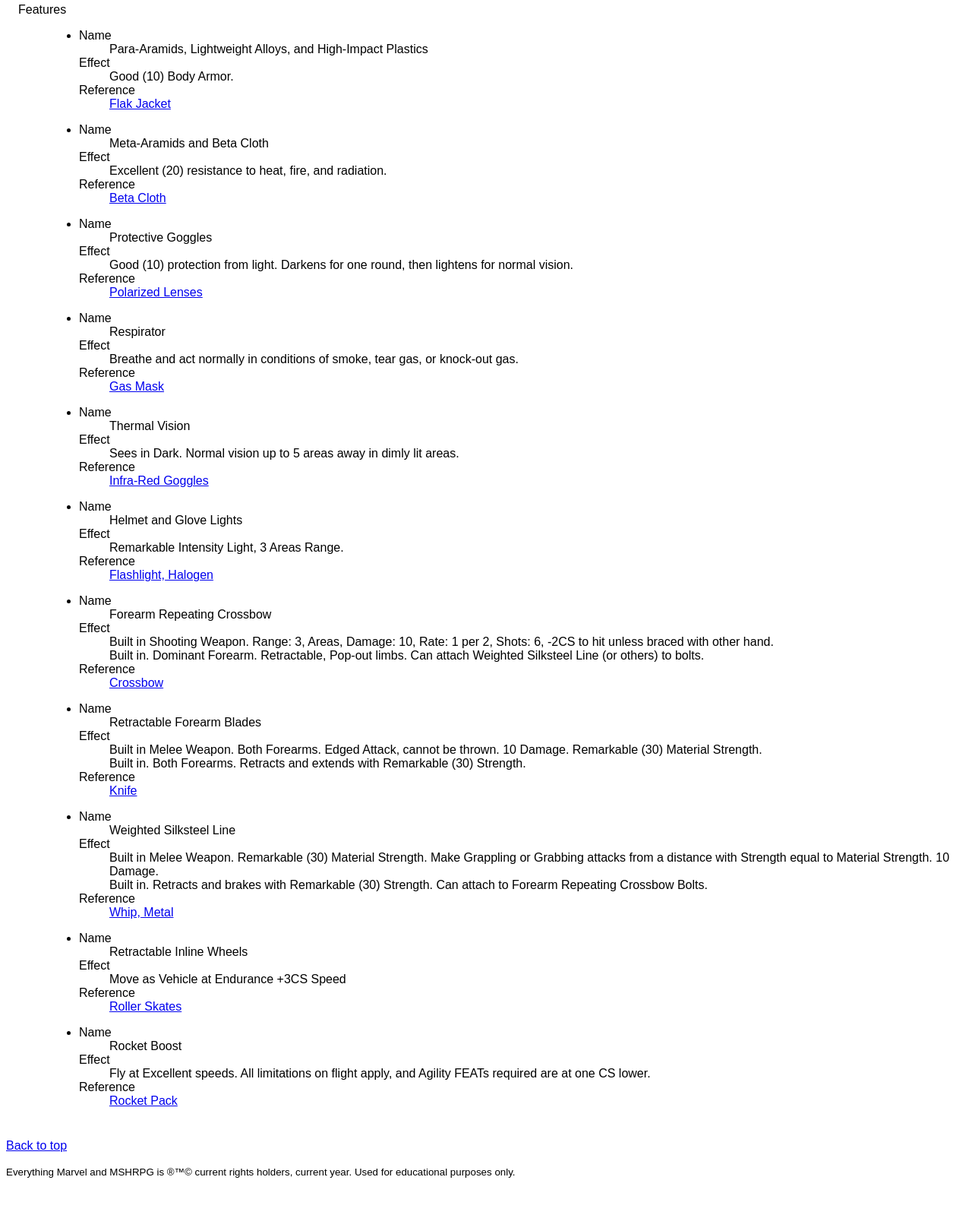
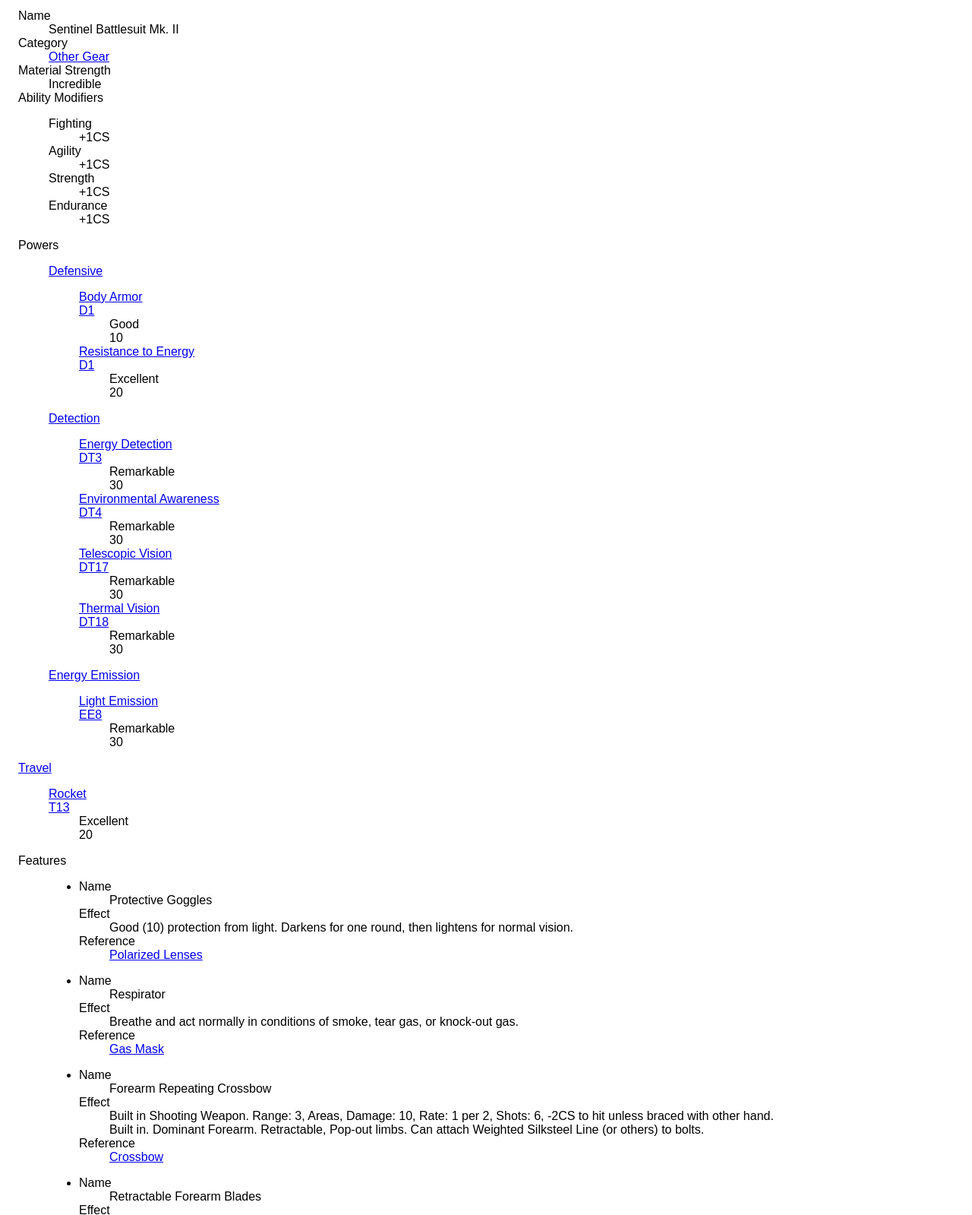
Before and after one commit to FASERIP/campaign, a plain HTML site: page equipment/sentinel_battlesuit_mk_ii.html in a window 1280 px wide. Shown: the part 623-2222 px from the top of the page at 76% size. Before the commit the page ends 2190 px from the top, so only its background shows below. Drawn offline with Linux system fonts and the light colour scheme.

Commit message:
fixes again

```diff
--- a/equipment/sentinel_battlesuit_mk_ii.html
+++ b/equipment/sentinel_battlesuit_mk_ii.html
@@ -4,7 +4,7 @@
 <head>
     <meta charset="UTF-8">
     <meta name="viewport" content="width=device-width, initial-scale=1.0">
-    <title>TSR Marvel Super Heroes RPG Advanced – Sentinel Battlesuit Mk. I</title>
+    <title>Marvel Universe Manhattan, 1986 – Sentinel Battlesuit Mk. II</title>
     <style>
         body {
             font-family: sans-serif;
@@ -33,8 +33,9 @@
 
 <body>
     <header>
-        <h1 id="top">TSR Marvel Super Heroes RPG Advanced — Sentinel Battlesuit Mk. I</h1>
+        <h1 id="top">Marvel Universe Manhattan, 1986 – Sentinel Battlesuit Mk. II</h1>
         <nav>
+            <h2>Navigation</h2>
             <ul>
                 <li>
                     <a href="/campaign/index.html">Campaign Information</a>
@@ -63,20 +64,20 @@
                     <a href="/campaign/equipment/index.html">Custom Equipment</a>
                     <ul>
                         <li>
-                            <a href="/campaign/equipment/guardian_blaster_mk_i.html">Guardian Blaster
-                                Mk. I</a>
+                            <a href="/campaign/equipment/guardian_blaster_mk_i.html">Guardian Blaster Mk. I</a>
                         </li>
                         <li>
-                            <a href="/campaign/equipment/sentinel_battlesuit_mk_i.html">Sentinel
-                                Battlesuit Mk.
-                                I</a>
+                            <p>Sentinel Battlesuit</p>
+                            <ul>
+                                <li><a href="/campaign/equipment/sentinel_battlesuit_mk_i.html">Mk. I</a></li>
+                                <li><a href="/campaign/equipment/sentinel_battlesuit_mk_i.html">Mk. II</a></li>
+                            </ul>
                         </li>
                         <li>
                             <a href="/campaign/equipment/pathfinder_mk_i.html">Pathfinder Mk. I</a>
                         </li>
                         <li>
-                            <a href="/campaign/equipment/defender_staff_mk_i.html">Defender Staff Mk.
-                                I</a>
+                            <a href="/campaign/equipment/defender_staff_mk_i.html">Defender Staff Mk. I</a>
                         </li>
                     </ul>
                 </li>
@@ -84,8 +85,7 @@
                     <a href="/campaign/organizations/index.html">Organizations</a>
                     <ul>
                         <li>
-                            <a href="/campaign/organizations/steel_sentinels_incorporated.html">Steel
-                                Sentinels,
+                            <a href="/campaign/organizations/steel_sentinels_incorporated.html">Steel Sentinels,
                                 Incorporated</a>
                         </li>
                     </ul>
@@ -98,8 +98,7 @@
                             <a href="/campaign/locations/greymount_manor.html">Greymount Manor</a>
                         </li>
                         <li>
-                            <a href="/campaign/locations/steel_sentinels_headquarters.html">Steel
-                                Sentinel
+                            <a href="/campaign/locations/steel_sentinels_headquarters.html">Steel Sentinel
                                 Headquarters</a>
                         </li>
                     </ul>
@@ -108,38 +107,93 @@
         </nav>
     </header>
     <main>
-        <h2>Sentinel Battlesuit Mk. I</h2>
+        <h2>Sentinel Battlesuit Mk. II</h2>
         <p>A description.</p>
         <dl>
             <dt>Name</dt>
-            <dd>Sentinel Battlesuit Mk. I</dd>
+            <dd>Sentinel Battlesuit Mk. II</dd>
             <dt>Category</dt>
             <dd><a href="/system/equipment.html#salaries_sundries_and_other_equipment">Other Gear</a></dd>
             <dt>Material Strength</dt>
-            <dd>Remarkable</dd>
+            <dd>Incredible</dd>
+            <dt>Ability Modifiers</dt>
+            <dd>
+                <dl>
+                    <dt>Fighting</dt>
+                    <dd>+1CS</dd>
+                    <dt>Agility</dt>
+                    <dd>+1CS</dd>
+                    <dt>Strength</dt>
+                    <dd>+1CS</dd>
+                    <dt>Endurance</dt>
+                    <dd>+1CS</dd>
+                </dl>
+            </dd>
+            <dt>Powers</dt>
+            <dd>
+                <dl>
+                    <dt id="defensive"><a href="/system/powers.html#defensive">Defensive</a></dt>
+                    <dd>
+                        <dl>
+                            <dt id="body_armor"><a href="/system/powers.html#body_armor">Body Armor</a></dt>
+                            <dt id="d1"><a href="/system/powers.html#d1">D1</a></dt>
+                            <dd>Good</dd>
+                            <dd>10</dd>
+                            <dt id="resistance_to_energy"><a href="/system/powers.html#resistance_to_energy">Resistance to Energy</a></dt>
+                            <dt id="d1"><a href="/system/powers.html#d1">D1</a></dt>
+                            <dd>Excellent</dd>
+                            <dd>20</dd>
+                        </dl>
+                    </dd>
+                    <dt id="detection"><a href="/system/powers.html#detection">Detection</a></dt>
+                    <dd>
+                        <dl>
+                            <dt id="energy_detection"><a href="/system/powers.html#energy_detection">Energy Detection</a></dt>
+                            <dt id="dt3"><a href="/system/powers.html#dt3">DT3</a></dt>
+                            <dd>Remarkable</dd>
+                            <dd>30</dd>
+                            <dt id="environmental_awareness">
+                                <a href="/system/powers.html#environmental_awareness">Environmental Awareness</a>
+                            </dt>
+                            <dt id="dt4"><a href="/system/powers.html#dt4">DT4</a></dt>
+                            <dd>Remarkable</dd>
+                            <dd>30</dd>
+                            <dt id="telescopic_vision"><a href="/system/powers.html#telescopic_vision">Telescopic Vision</a></dt>
+                            <dt id="dt17"><a href="/system/powers.html#dt17">DT17</a></dt>
+                            <dd>Remarkable</dd>
+                            <dd>30</dd>
+                            <dt id="thermal_vision">
+                                <a href="/system/powers.html#thermal_vision">Thermal Vision</a>
+                            </dt>
+                            <dt id="dt18"><a href="/system/powers.html#dt18">DT18</a></dt>
+                            <dd>Remarkable</dd>
+                            <dd>30</dd>
+                        </dl>
+                    </dd>
+                    <dt id="energy_emission"><a href="/system/powers.html#energy_emission">Energy Emission</a></dt>
+                    <dd>
+                        <dl>
+                            <dt id="light_emission"><a href="/system/powers.html#light_emission">Light Emission</a></dt>
+                            <dt id="ee8"><a href="/system/powers.html#ee8">EE8</a></dt>
+                            <dd>Remarkable</dd>
+                            <dd>30</dd>
+                        </dl>
+                    </dd>
+                    </dd>
+                    <dt id="travel"><a href="/system/powers.html#travel">Travel</a></dt>
+                    <dd>
+                        <dl>
+                            <dt id="rocket"><a href="/system/powers.html#rocket">Rocket</a></dt>
+                            <dt id="t13"><a href="/system/powers.html#t13">T13</a></dt>
+                            <dd>Excellent</dd>
+                            <dd>20</dd>
+                        </dl>
+                    </dd>
+                </dl>
+            </dd>
             <dt>Features</dt>
             <dd>
                 <ul>
-                    <li>
-                        <dl>
-                            <dt>Name</dt>
-                            <dd>Para-Aramids, Lightweight Alloys, and High-Impact Plastics</dd>
-                            <dt>Effect</dt>
-                            <dd>Good (10) Body Armor.</dd>
-                            <dt>Reference</dt>
-                            <dd><a href="/system/equipment.html#flak_jacket">Flak Jacket</a></dd>
-                        </dl>
-                    </li>
-                    <li>
-                        <dl>
-                            <dt>Name</dt>
-                            <dd>Meta-Aramids and Beta Cloth</dd>
-                            <dt>Effect</dt>
-                            <dd>Excellent (20) resistance to heat, fire, and radiation.</dd>
-                            <dt>Reference</dt>
-                            <dd><a href="/system/equipment.html#beta_cloth">Beta Cloth</a></dd>
-                        </dl>
-                    </li>
                     <li>
                         <dl>
                             <dt>Name</dt>
@@ -164,30 +218,12 @@
                     <li>
                         <dl>
                             <dt>Name</dt>
-                            <dd>Thermal Vision</dd>
-                            <dt>Effect</dt>
-                            <dd>Sees in Dark. Normal vision up to 5 areas away in dimly lit areas.</dd>
-                            <dt>Reference</dt>
-                            <dd><a href="/system/equipment.html#infra-red_goggles">Infra-Red Goggles</a></dd>
-                        </dl>
-                    </li>
-                    <li>
-                        <dl>
-                            <dt>Name</dt>
-                            <dd>Helmet and Glove Lights</dd>
-                            <dt>Effect</dt>
-                            <dd>Remarkable Intensity Light, 3 Areas Range.</dd>
-                            <dt>Reference</dt>
-                            <dd><a href="/system/equipment.html#flashlight_halogen">Flashlight, Halogen</a></dd>
-                        </dl>
-                    </li>
-                    <li>
-                        <dl>
-                            <dt>Name</dt>
                             <dd>Forearm Repeating Crossbow</dd>
                             <dt>Effect</dt>
-                            <dd>Built in Shooting Weapon.  Range: 3, Areas, Damage: 10, Rate: 1 per 2, Shots: 6, -2CS to hit unless braced with other hand.</dd>
-                            <dd>Built in.  Dominant Forearm. Retractable, Pop-out limbs.  Can attach Weighted Silksteel Line (or others) to bolts.</dd>
+                            <dd>Built in Shooting Weapon. Range: 3, Areas, Damage: 10, Rate: 1 per 2, Shots: 6, -2CS to
+                                hit unless braced with other hand.</dd>
+                            <dd>Built in. Dominant Forearm. Retractable, Pop-out limbs. Can attach Weighted Silksteel
+                                Line (or others) to bolts.</dd>
                             <dt>Reference</dt>
                             <dd><a href="/system/equipment.html#crossbow">Crossbow</a></dd>
                         </dl>
@@ -197,8 +233,9 @@
                             <dt>Name</dt>
                             <dd>Retractable Forearm Blades</dd>
                             <dt>Effect</dt>
-                            <dd>Built in Melee Weapon.  Both Forearms.  Edged Attack, cannot be thrown. 10 Damage. Remarkable (30) Material Strength.</dd>
-                            <dd>Built in.  Both Forearms. Retracts and extends with Remarkable (30) Strength.</dd>
+                            <dd>Built in Melee Weapon. Both Forearms. Edged Attack, cannot be thrown. 10 Damage.
+                                Remarkable (30) Material Strength.</dd>
+                            <dd>Built in. Both Forearms. Retracts and extends with Remarkable (30) Strength.</dd>
                             <dt>Reference</dt>
                             <dd><a href="/system/equipment.html#knife">Knife</a></dd>
                         </dl>
@@ -208,8 +245,10 @@
                             <dt>Name</dt>
                             <dd>Weighted Silksteel Line</dd>
                             <dt>Effect</dt>
-                            <dd>Built in Melee Weapon.  Remarkable (30) Material Strength. Make Grappling or Grabbing attacks from a distance with Strength equal to Material Strength. 10 Damage.</dd>
-                            <dd>Built in.  Retracts and brakes with Remarkable (30) Strength. Can attach to Forearm Repeating Crossbow Bolts.</dd>
+                            <dd>Built in Melee Weapon. Remarkable (30) Material Strength. Make Grappling or Grabbing
+                                attacks from a distance with Strength equal to Material Strength. 10 Damage.</dd>
+                            <dd>Built in. Retracts and brakes with Remarkable (30) Strength. Can attach to Forearm
+                                Repeating Crossbow Bolts.</dd>
                             <dt>Reference</dt>
                             <dd><a href="/system/equipment.html#whip_metal">Whip, Metal</a></dd>
                         </dl>
@@ -224,18 +263,6 @@
                             <dd><a href="/system/equipment.html#roller_skates">Roller Skates</a></dd>
                         </dl>
                     </li>
-                    <li>
-                        <dl>
-                            <dt>Name</dt>
-                            <dd>Rocket Boost</dd>
-                            <dt>Effect</dt>
-                            <dd>Fly at Excellent speeds. All limitations on flight apply, and Agility FEATs required are
-                                at one CS
-                                lower.</dd>
-                            <dt>Reference</dt>
-                            <dd><a href="/system/equipment.html#rocket_pack">Rocket Pack</a></dd>
-                        </dl>
-                    </li>
                 </ul>
             </dd>
         </dl>
@@ -245,8 +272,9 @@
             <a href="#top">Back to top</a>
         </p>
         <p>
-            <small>Everything Marvel and MSHRPG is ®™© current rights holders, current year. Used for educational purposes
-            only.</small>
+            <small>Everything Marvel and MSHRPG is ®™© current rights holders, current year. Used for educational
+                purposes
+                only.</small>
         </p>
     </footer>
 </body>
```
Also changed, not shown: characters/lovelace.html (+30 -44 lines), characters/npc/index.html (+0 -1 lines), characters/npc/steel_sentinel.html (+0 -1 lines).
